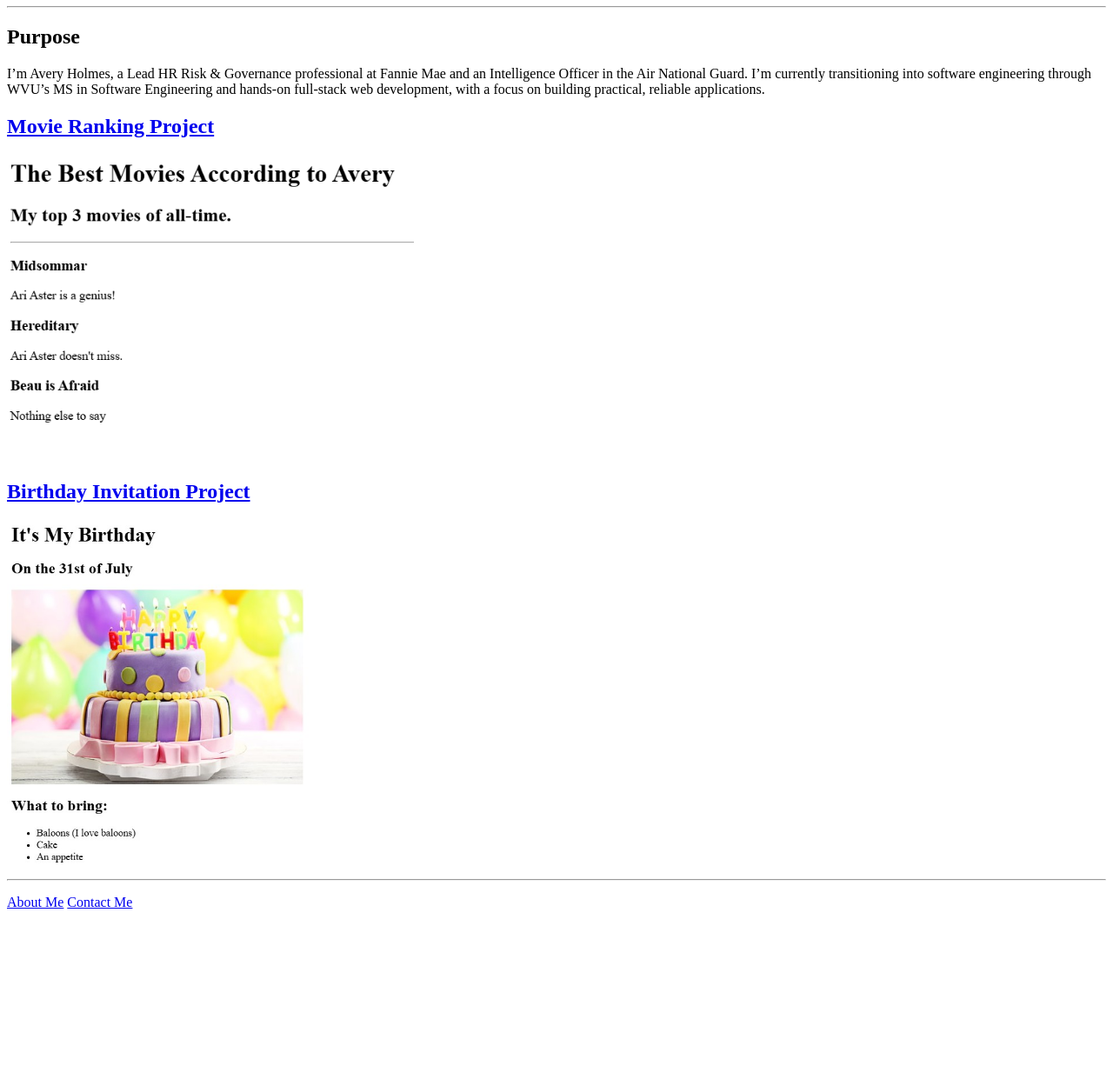
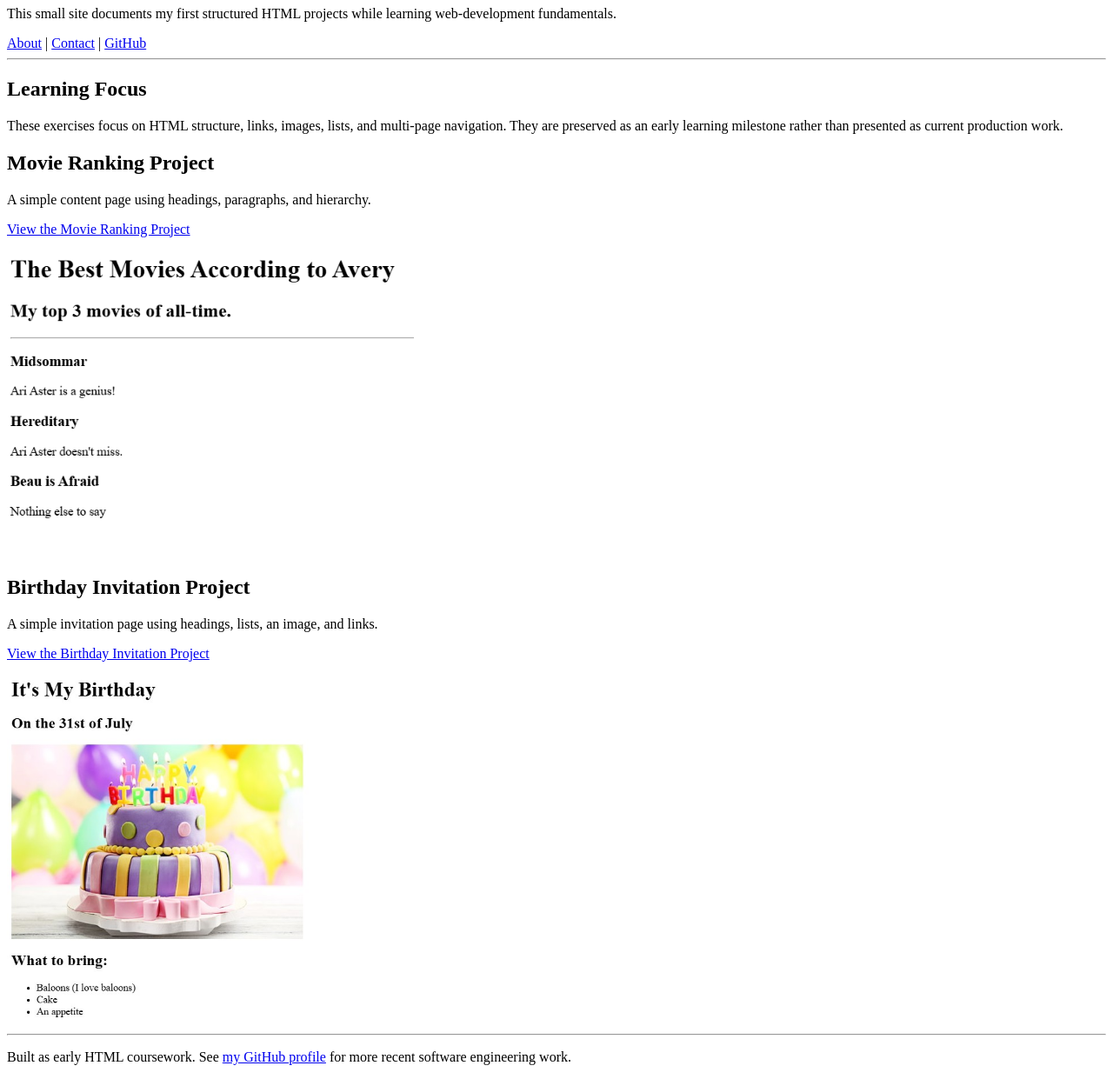
Before and after one commit to avery-holmes/html-portfolio, a plain HTML site: page index.html in a window 1280 px wide. Shown: the part 73-1314 px from the top of the page at 87% size. Before the commit the page ends 1136 px from the top, so only its background shows below. Drawn offline with Linux system fonts and the light colour scheme.

Commit message:
Clean up index.html

```diff
--- a/index.html
+++ b/index.html
@@ -1,43 +1,74 @@
 <!DOCTYPE html>
 <html lang="en">
-    <head>
-        <meta charset="UTF-8" />
-        <title>Avery's Portfolio Website</title>
-    </head>
+  <head>
+    <meta charset="UTF-8" />
+    <meta name="viewport" content="width=device-width, initial-scale=1" />
+    <title>Avery Holmes | Early HTML Portfolio</title>
+    <meta
+      name="description"
+      content="Early HTML coursework by Avery Holmes documenting foundational web development practice."
+    />
+  </head>
 
-    <body>
-        <h1>Avery's Web Development Portfolio</h1>
-        <hr />
-        <h2>Purpose</h2>
-        <p>I’m Avery Holmes, a Lead HR Risk & Governance professional at Fannie Mae and an Intelligence Officer in the Air National Guard. I’m currently transitioning into software engineering through WVU’s MS in Software Engineering and hands-on full-stack web development, with a focus on building practical, reliable applications.</p>
+  <body>
+    <header>
+      <h1>Avery Holmes — Early HTML Portfolio</h1>
+      <p>
+        This small site documents my first structured HTML projects while learning
+        web-development fundamentals.
+      </p>
+      <nav aria-label="Primary navigation">
+        <a href="./public/about.html">About</a> |
+        <a href="./public/contact.html">Contact</a> |
+        <a href="https://github.com/avery-holmes">GitHub</a>
+      </nav>
+      <hr />
+    </header>
 
-        <h2><a href="./public/movie_ranking.html">Movie Ranking Project</a></h2>
-        <img src="./assets/images/Movie Ranking Project.png" height="350" alt="Picture of movie ranking project contents." />
+    <main>
+      <section>
+        <h2>Learning Focus</h2>
+        <p>
+          These exercises focus on HTML structure, links, images, lists, and
+          multi-page navigation. They are preserved as an early learning milestone
+          rather than presented as current production work.
+        </p>
+      </section>
 
-        <h2><a href="./public/birthday_invite.html">Birthday Invitation Project</a></h2>
-        <img src="./assets/images/Birthday Invite Screenshot.jpg" height="400" alt="Purple birthday cake with candles lit." />
-        <hr />
+      <section>
+        <h2>Movie Ranking Project</h2>
+        <p>A simple content page using headings, paragraphs, and hierarchy.</p>
+        <p>
+          <a href="./public/movie_ranking.html">View the Movie Ranking Project</a>
+        </p>
+        <img
+          src="./assets/images/Movie Ranking Project.png"
+          height="350"
+          alt="Screenshot of the movie ranking HTML project"
+        />
+      </section>
 
+      <section>
+        <h2>Birthday Invitation Project</h2>
+        <p>A simple invitation page using headings, lists, an image, and links.</p>
         <p>
-            <a href="./public/about.html">About Me</a>
-            <a href="./public/contact.html">Contact Me</a>
+          <a href="./public/birthday_invite.html">View the Birthday Invitation Project</a>
         </p>
-    </body>
+        <img
+          src="./assets/images/Birthday Invite Screenshot.jpg"
+          height="400"
+          alt="Screenshot of the birthday invitation HTML project"
+        />
+      </section>
+    </main>
 
-
+    <footer>
+      <hr />
+      <p>
+        Built as early HTML coursework. See
+        <a href="https://github.com/avery-holmes">my GitHub profile</a>
+        for more recent software engineering work.
+      </p>
+    </footer>
+  </body>
 </html>
-
-<!-- TODO 1: Create the HTML Boilerplate -->
-<!-- TODO 2: Add Your previous projects' HTML into the public folder -->
-
-<!-- TODO 3: Take screenshots of your project previews and add the images to the images folder -->
-
-<!-- TODO 4: Add titles/subtitles etc. -->
-
-<!-- TODO 5: Add a link to the project pages -->
-
-<!-- TODO 6: Add images to show the project previews
-HINT for TODO 6: You can use the height attribute set to 200 to make the image smaller:
-https://developer.mozilla.org/en-US/docs/Web/HTML/Element/img#attr-height -->
-
-<!-- TODO 7: Add the Contact Me and About Me page links -->
```
